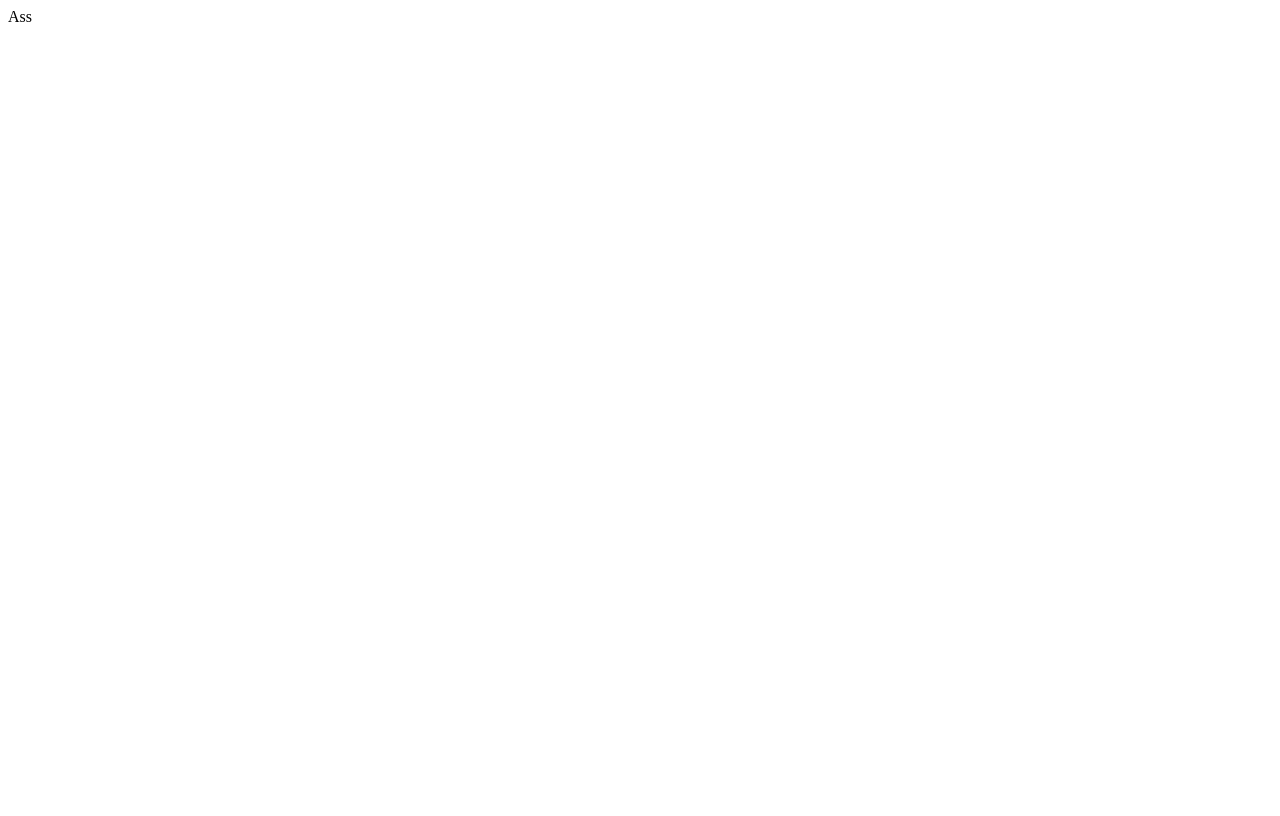
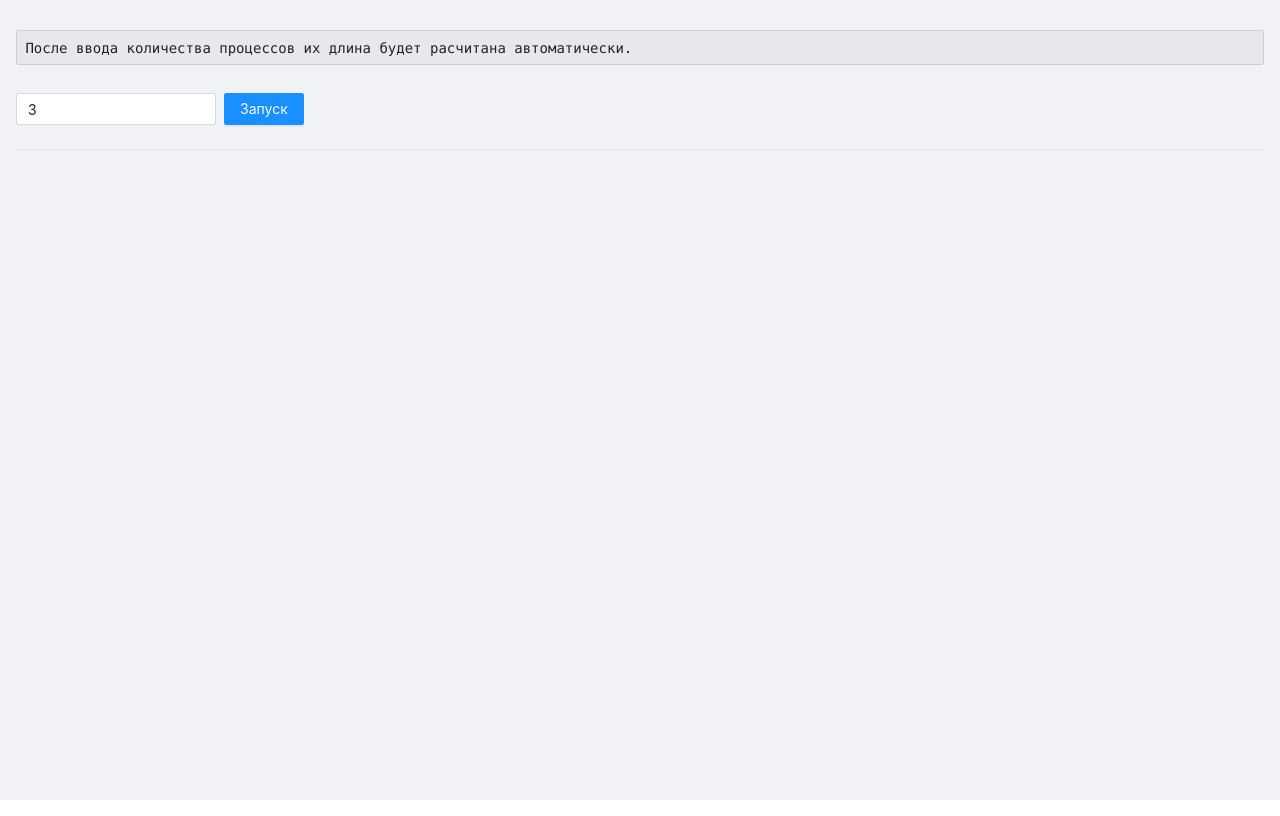
Before and after one commit to Smoke52ru/thread-optimization, a React (Create React App) app: page / in a window 1280 px wide. Built offline with nearby package versions, Linux system fonts and the light colour scheme.

Commit message:
Отрисовка всех перестановок готова

```diff
--- a/package.json
+++ b/package.json
@@ -4,17 +4,22 @@
   "private": true,
   "dependencies": {
     "@ant-design/icons": "^4.7.0",
+    "@reduxjs/toolkit": "^1.8.3",
     "antd": "^4.21.6",
     "classnames": "^2.3.1",
+    "js-combinatorics": "^2.1.1",
     "node-sass": "^7.0.1",
     "react": "^18.2.0",
     "react-dom": "^18.2.0",
+    "react-google-charts": "^4.0.0",
+    "react-redux": "^8.0.2",
     "react-scripts": "^5.0.1"
   },
   "devDependencies": {
     "@types/node": "^16.11.26",
     "@types/react": "^18.0.15",
     "@types/react-dom": "^18.0.6",
+    "@types/react-redux": "^7.1.24",
     "@typescript-eslint/eslint-plugin": "^5.30.6",
     "@typescript-eslint/parser": "^5.30.6",
     "eslint": "^8.20.0",
--- a/src/components/App.module.scss
+++ /dev/null
@@ -1,3 +0,0 @@
-.pageContainer{
-  min-height: 100vh;
-}
--- /dev/null
+++ b/src/components/App.scss
@@ -0,0 +1,8 @@
+.pageContainer {
+  min-height: 100vh !important;
+  padding: 16px;
+
+  .input{
+    width: 200px;
+  }
+}
--- a/src/components/App.tsx
+++ b/src/components/App.tsx
@@ -1,12 +1,51 @@
-import React from 'react';
-// @ts-ignore
-import styles from './App.module.scss'
+import React, {useEffect, useState} from 'react';
+import {Button, Divider, InputNumber, Layout, Space, Typography} from "antd";
+import {constructProcs} from "helpers/constructProcs";
+import {TProcess} from "helpers/types";
+import {ProcsInfo} from "./ProcsInfo";
+import './App.scss'
 
 const App = () => {
+  const [procCount, setProcCount] = useState(3)
+  const [procs, setProcs] = useState<TProcess[]>(constructProcs(procCount))
+  const [readyToSimulate, setReady] = useState(false)
+
+  const onChange = (val) => {
+    setProcCount(val)
+    setReady(false)
+  };
+
+  const onClick = () => {
+    setReady(true)
+  };
+
+  useEffect(() => {
+    console.log(procCount)
+    setProcs(constructProcs(procCount))
+  }, [procCount])
+
   return (
-    <div className={styles.pageContainer}>
-      Ass
-    </div>
+    <Layout className="pageContainer">
+      <Typography.Paragraph>
+        <pre>
+          После ввода количества процессов их длина будет расчитана автоматически.
+        </pre>
+      </Typography.Paragraph>
+      <Space direction="horizontal">
+        <InputNumber className="input"
+                     min={2}
+                     max={5}
+                     value={procCount}
+                     placeholder="Кол-во процессов"
+                     onChange={onChange}
+        />
+        <Button type="primary" onClick={onClick}>Запуск</Button>
+      </Space>
+      <Divider/>
+      {readyToSimulate &&
+          <ProcsInfo procs={procs}/>
+      }
+    </Layout>
   );
 };
 
--- /dev/null
+++ b/src/components/ProcsInfo/OneProcInfo/index.tsx
@@ -0,0 +1,63 @@
+import React from 'react';
+import {Chart} from "react-google-charts";
+import {Card} from "antd";
+import {TProcess} from "../../../helpers/types";
+import {maxDuration} from "../../../helpers/constants";
+
+interface TOneProcInfoProps {
+  procs: TProcess[]
+}
+
+const makeData = (procs: TProcess[]) => {
+  type chunk = {
+    data: [string, number, number, number, number],
+    order: number,
+  }
+
+  const res: chunk[] = []
+  let startTime = 0;
+  procs.forEach((proc) => {
+    const mark = proc.title;
+    const startWaiting = 0;
+    const startRunning = startTime;
+    const endRunning = startRunning + proc.duration;
+    const endWaiting = startRunning;
+
+    startTime += proc.duration;
+
+    res.push({
+      data: [mark, startWaiting, startRunning, endRunning, endWaiting],
+      order: proc.order
+    })
+  })
+  return [
+    ["Day", "", "", "", ""],
+    ...res.sort((a, b) => a.order - b.order)
+      .map((chunk) => chunk.data)
+  ]
+}
+
+const OneProcInfo = ({procs}: TOneProcInfoProps) => {
+  const title = JSON.stringify(procs.map(({duration}) => duration));
+  const data = makeData(procs)
+  const options = {
+    vAxis: {
+      maxValue: maxDuration * procs.length,
+    },
+    legend: "none",
+    bar: {groupWidth: "100%"},
+  };
+
+  return (
+    <Card title={title}>
+      <Chart chartType="CandlestickChart"
+             width="100px"
+             height="400px"
+             data={data}
+             options={options}
+      />
+    </Card>
+  );
+};
+
+export default OneProcInfo;
--- /dev/null
+++ b/src/components/ProcsInfo/index.tsx
@@ -0,0 +1,22 @@
+import React, {useState} from 'react';
+import {Space} from "antd";
+import {Permutation} from "js-combinatorics";
+import {TProcess} from "helpers/types";
+import OneProcInfo from "./OneProcInfo";
+
+interface TProcsInfoProps {
+  procs: TProcess[]
+}
+
+export const ProcsInfo = ({procs}: TProcsInfoProps) => {
+  const [permutations] = useState<TProcess[][]>([...new Permutation(procs)])
+
+  return (
+    <Space wrap>
+      {permutations.map((process) => (
+        <OneProcInfo key={process.map(({duration, order}) => `${order}_${duration}`).join(',')}
+                     procs={process}/>
+      ))}
+    </Space>
+  )
+};
--- /dev/null
+++ b/src/helpers/constants.ts
@@ -0,0 +1,2 @@
+export const minDuration = 3;
+export const maxDuration = 15;
--- /dev/null
+++ b/src/helpers/constructProcs.tsx
@@ -0,0 +1,14 @@
+import {TProcess} from "./types";
+import {maxDuration, minDuration} from "./constants";
+
+export const constructProcs = (count: number): TProcess[] => {
+  const res: TProcess[] = []
+  for (let i = 1; i <= count; i += 1) {
+    res.push({
+      duration: Math.round(Math.random() * (maxDuration - minDuration) + minDuration),
+      order: i,
+      title: `process_${i}`
+    })
+  }
+  return res
+}
--- /dev/null
+++ b/src/helpers/types.ts
@@ -0,0 +1,9 @@
+export type TProcess = {
+  duration: number,
+  title: string,
+  order: number,
+}
+
+export interface IProcsProps {
+  procs: TProcess[]
+}
--- /dev/null
+++ b/src/index.scss
@@ -0,0 +1 @@
+@import "antd/dist/antd.css";
--- a/src/index.tsx
+++ b/src/index.tsx
@@ -1,6 +1,7 @@
 import React from 'react';
 import ReactDOM from 'react-dom/client';
 import App from 'components/App';
+import 'index.scss';
 
 const root = ReactDOM.createRoot(
   document.getElementById('root') as HTMLElement
--- a/tsconfig.json
+++ b/tsconfig.json
@@ -1,6 +1,6 @@
 {
   "compilerOptions": {
-    "target": "es5",
+    "target": "ES2015",
     "lib": [
       "dom",
       "dom.iterable",
```
Also changed, not shown: 2 other files (tests, documents, lock files or other folders).
